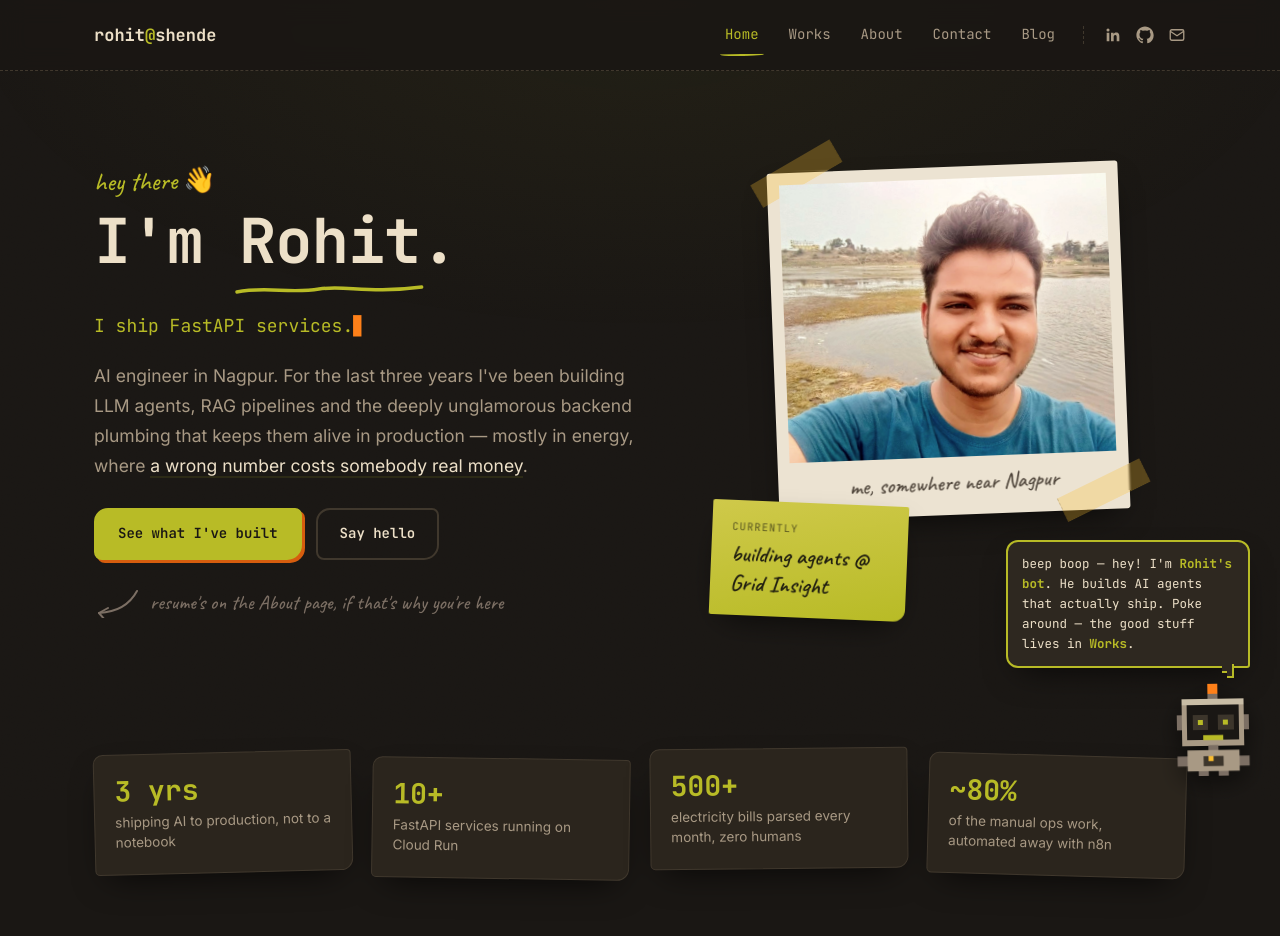
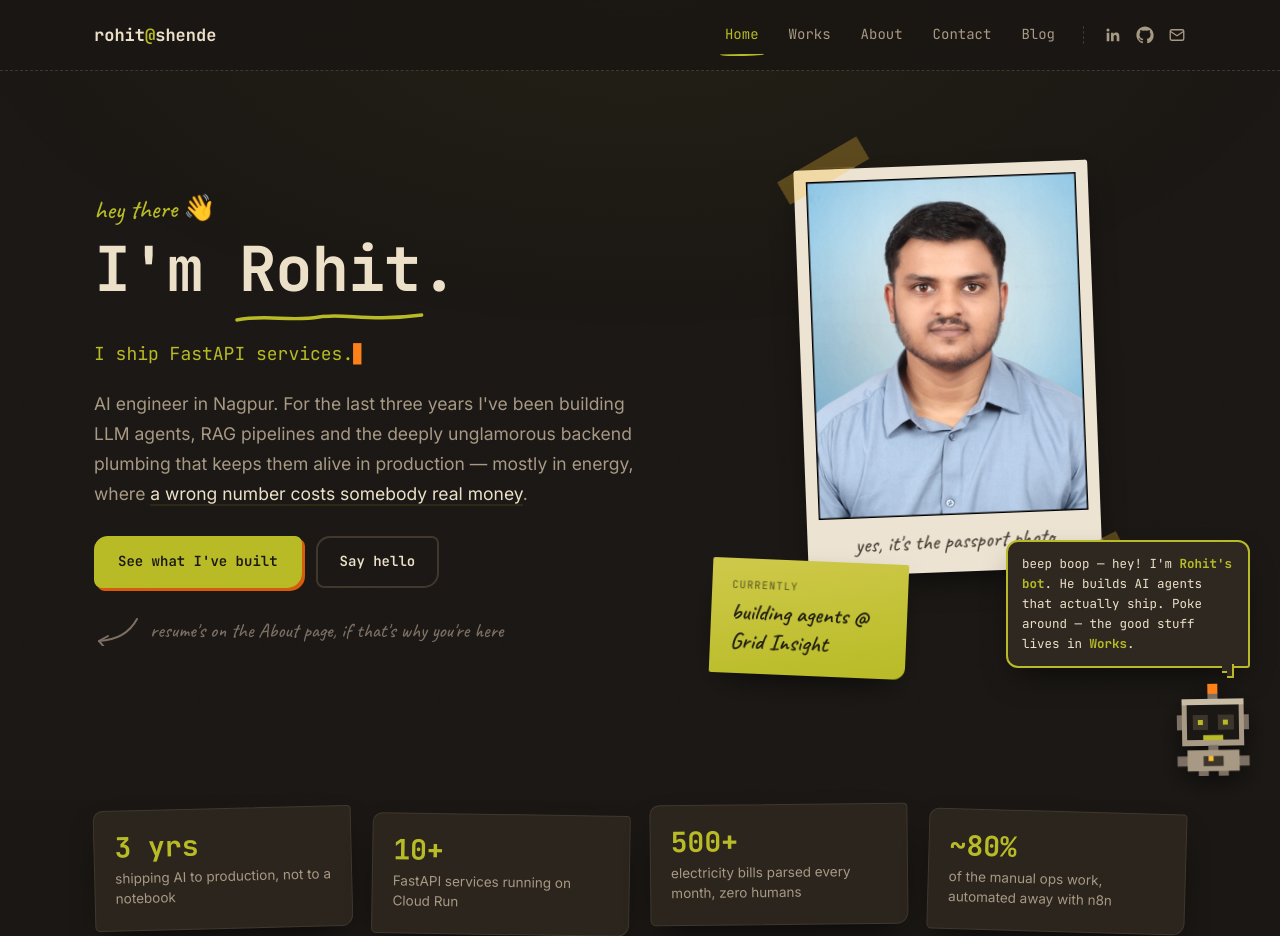
Before and after one commit to rohitsh02/portfo, a Flask app: page / in a window 1280 px wide. Shown: the top 936 px of the page. Run offline with Flask 3, Linux system fonts and the light colour scheme.

Commit message:
Use the formal portrait in the hero polaroid
Swap the outdoor selfie for the passport photo. The frame is now portrait
(4:5) so the shot isn't cropped, the sepia filter is softened so it doesn't
muddy the blue backdrop, and the caption is rewritten to suit a studio shot.

Co-Authored-By: Claude Opus 4.8 <noreply@anthropic.com>

```diff
--- a/static/css/style.css
+++ b/static/css/style.css
@@ -277,7 +277,7 @@ li { margin-bottom: .45em; }
   border-radius: 3px;
   box-shadow: var(--shadow);
   transform: rotate(-2.2deg);
-  width: 74%;
+  width: 62%;
   margin: 0 auto;
   position: relative;
   transition: transform .3s ease;
@@ -286,10 +286,10 @@ li { margin-bottom: .45em; }
 .polaroid img {
   display: block;
   width: 100%;
-  aspect-ratio: 4 / 3.4;
+  aspect-ratio: 4 / 5;
   object-fit: cover;
-  object-position: 50% 22%;
-  filter: saturate(.85) contrast(1.03) sepia(.12);
+  object-position: 50% 40%;
+  filter: saturate(.94) contrast(1.02) sepia(.05);
 }
 .polaroid figcaption {
   font-family: var(--hand);
@@ -310,7 +310,7 @@ li { margin-bottom: .45em; }
   backdrop-filter: blur(1px);
 }
 .tape.tl { top: -12px; left: -16px; transform: rotate(-28deg); }
-.tape.br { bottom: 6px; right: -20px; transform: rotate(-24deg); }
+.tape.br { bottom: -9px; right: -24px; transform: rotate(-24deg); }
 
 /* ---------- Sticky note ---------- */
 .note {
--- a/templates/index.html
+++ b/templates/index.html
@@ -38,8 +38,8 @@
     <div class="photo-stack reveal">
       <figure class="polaroid">
         <span class="tape tl"></span>
-        <img src="/static/assets/images/profile.jpg" alt="Rohit Shende">
-        <figcaption>me, somewhere near Nagpur</figcaption>
+        <img src="/static/assets/images/profile-formal.jpg" alt="Rohit Shende">
+        <figcaption>yes, it's the passport photo</figcaption>
         <span class="tape br"></span>
       </figure>
 
```
Also changed, not shown: static/assets/images/profile-formal.jpg (added), static/assets/images/profile.jpg (deleted).
